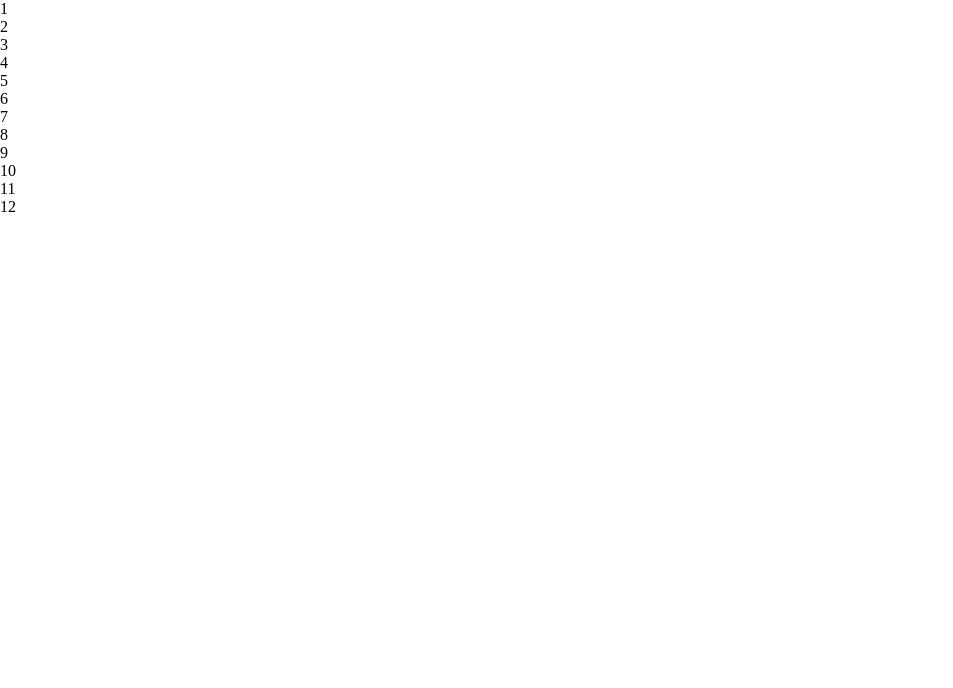
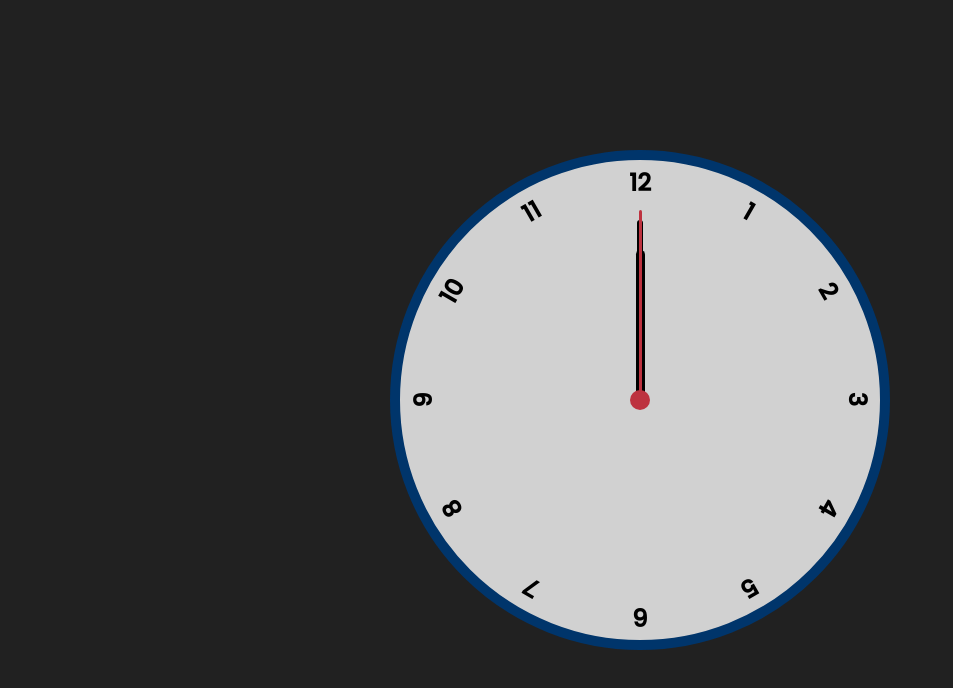
Before and after one commit to RonaldoFidelis/Relogio-js, a plain HTML site: page index.html in a window 1280 px wide. Shown: the whole page, without its empty margins (0-953 px from the left). Drawn offline with Linux system fonts and the light colour scheme.

Commit message:
feat:AddCss

```diff
--- a/css/style.css
+++ b/css/style.css
@@ -1,5 +1,125 @@
+@import url('https://fonts.googleapis.com/css2?family=Poppins:wght@500&display=swap');
+
 * {
     padding: 0;
     margin: 0;
     box-sizing: border-box;
+    font-family: 'Poppins', sans-serif;
 }
+
+body {
+    background-color: #212121;
+}
+
+.container {
+    min-width: 100%;
+    min-height: 100vh;
+    display: flex;
+    align-items: center;
+    justify-content: center;
+}
+
+.relogio {
+    width: 500px;
+    height: 500px;
+    background-color: #D1D1D1;
+    border-radius: 300px;
+    border: 10px solid #00356b;
+    position: relative;
+    display: flex;
+    align-items: center;
+    justify-content: center;
+}
+
+.num {
+    font-size: 1.5em;
+    font-weight: 600;
+    position: absolute;
+    width: 100%;
+    height: 100%;
+    text-align: center;
+    padding: 5px;
+}
+
+/* Configuraçao para deixar os números ao redo */
+
+.num-1 {
+    transform: rotate(30deg);
+}
+.num-2 {
+    transform: rotate(60deg);
+}
+.num-3 {
+    transform: rotate(90deg);
+}
+.num-4 {
+    transform: rotate(120deg);
+}
+.num-5 {
+    transform: rotate(150deg);
+}
+.num-6 {
+    transform: rotate(180deg);
+}
+.num-7 {
+    transform: rotate(210deg);
+}
+.num-8 {
+    transform: rotate(240deg);
+}
+.num-9 {
+    transform: rotate(270deg);
+}
+.num-10 {
+    transform: rotate(300deg);
+}
+.num-11 {
+    transform: rotate(330deg);
+}
+.num-12 {
+    transform: rotate(360deg);
+}
+
+.ponteiro-segundo {
+    width: 3px;
+    height: 190px;
+    background-color: #BD323F;
+    position: absolute;
+    border-radius: 5px;
+
+    /* Rotacionar o ponteiro
+    transform: translate(0, -50% = subir o ponteiro 50% no valor dele)
+    rotate(30deg) = rotacionar o ponteiro
+    transform-origin: bottom center = mantém o ponteiro rotacionando no centro
+    */
+    transform: translate(0, -50%);
+    transform-origin: bottom center;
+}
+
+.ponteiro-minuto {
+    width: 6px;
+    height: 180px;
+    background-color: #000000;
+    position: absolute;
+    border-radius: 10px;
+    transform: translate(0, -50%);
+    transform-origin: bottom center;
+}
+
+.ponteiro-hora {
+    width: 9px;
+    height: 150px;
+    background-color: #000000;
+    position: absolute;
+    border-radius: 10px;
+    transform: translate(0, -50%);
+    transform-origin: bottom center;
+}
+
+.center {
+    width: 20px;
+    height: 20px;
+    border-radius: 20px;
+    background-color: #BD323F;
+    position: absolute;
+}
--- a/index.html
+++ b/index.html
@@ -18,6 +18,7 @@
             <div class="ponteiro-hora"></div>
             <div class="ponteiro-minuto"></div>
             <div class="ponteiro-segundo"></div>
+            <div class="center"></div>
 
             <div class="num num-1">1</div>
             <div class="num num-2">2</div>
```
Also changed, not shown: 1 other file.
